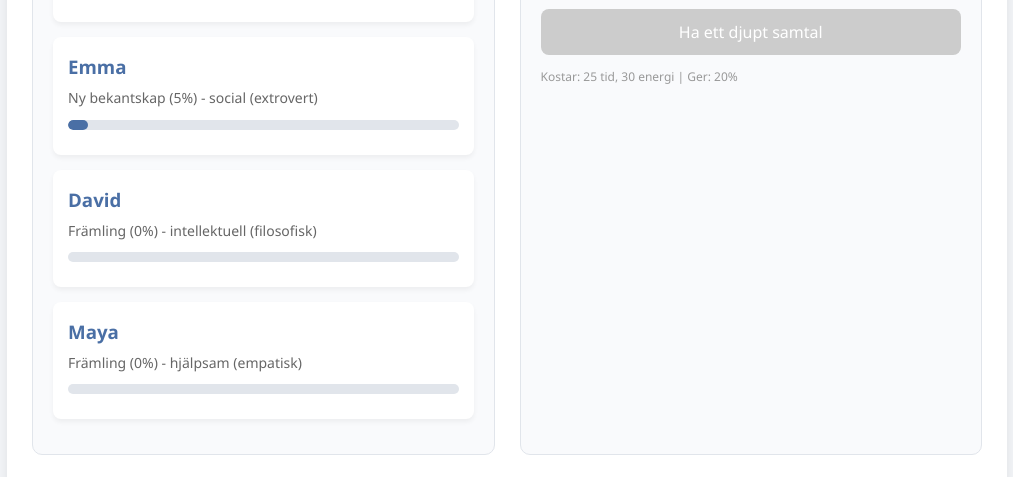
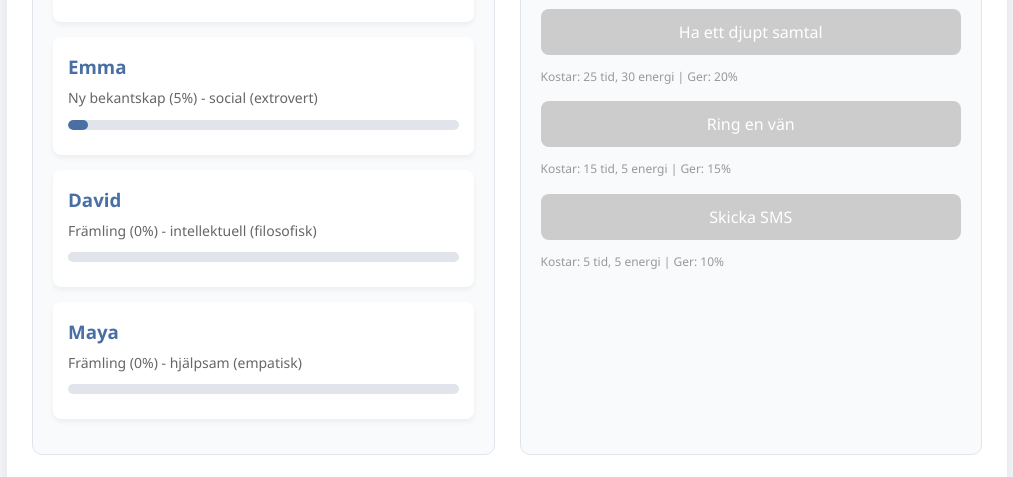
Before and after one commit to joakimwennergren/Friendships, a plain HTML site: page index.html in a window 1280 px wide. Shown: the part 935-1412 px from the top of the page, without its empty margins (133-1146 px from the left). Drawn offline with Linux system fonts and the light colour scheme.

Commit message:
multiplayer

```diff
--- a/index.html
+++ b/index.html
@@ -345,7 +345,9 @@
             { id: 'activity', name: 'Gör en aktivitet tillsammans', time: 15, energy: 20, effect: 10 },
             { id: 'gift', name: 'Ge en present', time: 10, energy: 5, effect: 8 },
             { id: 'help', name: 'Hjälp med ett problem', time: 20, energy: 25, effect: 15 },
-            { id: 'deep-talk', name: 'Ha ett djupt samtal', time: 25, energy: 30, effect: 20 }
+            { id: 'deep-talk', name: 'Ha ett djupt samtal', time: 25, energy: 30, effect: 20 },
+            { id: 'call-friend', name: 'Ring en vän', time: 15, energy: 5, effect: 15 },
+            { id: 'send-sms', name: 'Skicka SMS', time: 5, energy: 5, effect: 10 },
         ];
 
         // Initiera spelet
```
